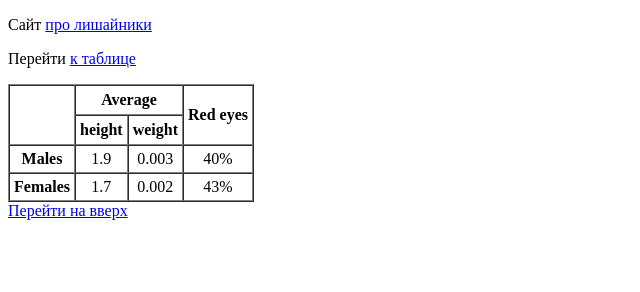
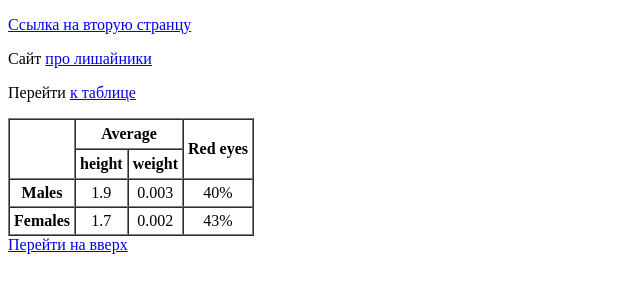
Before and after one commit to knagh99/site3, a plain HTML site: page index.html in a window 1280 px wide. Shown: the whole page, without its empty margins (0-640 px from the left). Drawn offline with Linux system fonts and the light colour scheme.

Commit message:
Update index.html

```diff
--- a/index.html
+++ b/index.html
@@ -5,6 +5,7 @@
       <title>knagh</title>
    </head>
    <body>
+      <p><a href = "2.html">Ссылка на вторую странцу</a></p?
      <a name = "top"></a>
      <p>Сайт <a target = "_blank" href = "https://ru.wikipedia.org/wiki/%D0%9B%D0%B8%D1%88%D0%B0%D0%B9%D0%BD%D0%B8%D0%BA%D0%B8">про лишайники</a></p>
      <p>Перейти <a href = "#table">к таблице</a></p>
```
